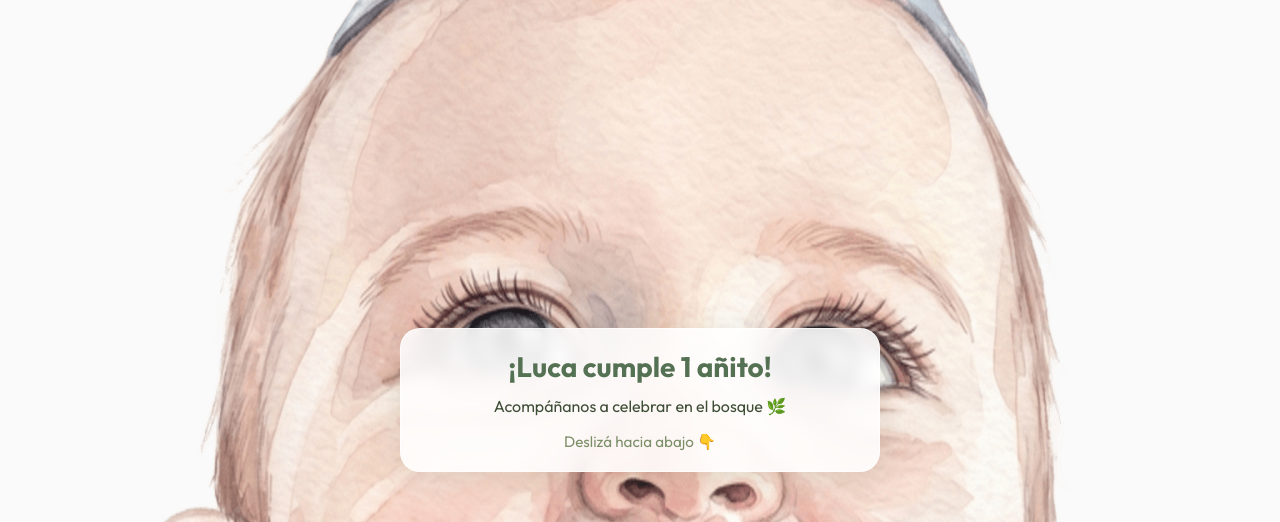
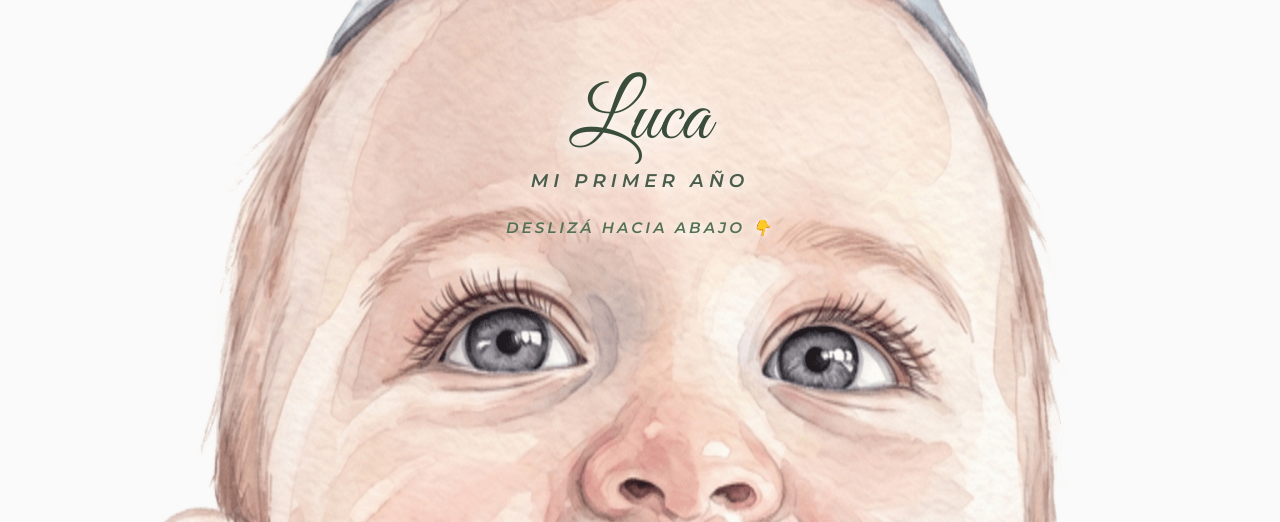
Before and after one commit to WalArg/invitacion_cumple, a React (Vite) app: page / in a window 1280 px wide. Shown: the top 522 px of the page. Built offline with nearby package versions, Linux system fonts and the light colour scheme.

Commit message:
Replace initial white box with floating calligraphy Luca title and Pluma style subtitle above head

```diff
--- a/index.html
+++ b/index.html
@@ -5,10 +5,10 @@
     <link rel="icon" type="image/svg+xml" href="/vite.svg" />
     <meta name="viewport" content="width=device-width, initial-scale=1.0, maximum-scale=1.0, user-scalable=no" />
     <title>¡Luca cumple 1 añito!</title>
-    <!-- Google Fonts: Outfit -->
+    <!-- Google Fonts: Outfit, Great Vibes, Alex Brush, Caveat & Montserrat -->
     <link rel="preconnect" href="https://fonts.googleapis.com">
     <link rel="preconnect" href="https://fonts.gstatic.com" crossorigin>
-    <link href="https://fonts.googleapis.com/css2?family=Outfit:wght@300;400;600;700&display=swap" rel="stylesheet">
+    <link href="https://fonts.googleapis.com/css2?family=Alex+Brush&family=Caveat:wght@400..700&family=Great+Vibes&family=Montserrat:ital,wght@0,300..700;1,300..700&family=Outfit:wght@300;400;600;700&display=swap" rel="stylesheet">
   </head>
   <body>
     <div id="root"></div>
--- a/src/App.jsx
+++ b/src/App.jsx
@@ -214,12 +214,10 @@ function App() {
 
       {/* Hero Header Section with luca.png background at the very top */}
       <div className="hero-header-wrapper">
-        <div className="app-container">
-          <div className="glass-card header-section">
-            <h1>¡Luca cumple 1 añito!</h1>
-            <p className="subtitle">Acompáñanos a celebrar en el bosque 🌿</p>
-            <div className="scroll-indicator">Deslizá hacia abajo 👇</div>
-          </div>
+        <div className="hero-typography-container">
+          <h1 className="luca-title">Luca</h1>
+          <p className="subtitle-primer-ano">MI PRIMER AÑO</p>
+          <div className="scroll-indicator-hero">Deslizá hacia abajo 👇</div>
         </div>
       </div>
 
--- a/src/index.css
+++ b/src/index.css
@@ -47,10 +47,60 @@ body {
   background-repeat: no-repeat;
   display: flex;
   flex-direction: column;
-  justify-content: center;
+  justify-content: flex-start;
   align-items: center;
-  padding: 40px 16px;
+  padding: 60px 16px 40px 16px;
   box-sizing: border-box;
+}
+
+/* Floating Hero Typography (No box, positioned above Luca's head) */
+.hero-typography-container {
+  width: 100%;
+  max-width: 440px;
+  text-align: center;
+  z-index: 10;
+  display: flex;
+  flex-direction: column;
+  align-items: center;
+  margin-top: 20px;
+}
+
+/* "Luca" - Calligraphy Brush Script font (Wonderful Branding style) */
+.luca-title {
+  font-family: 'Great Vibes', 'Alex Brush', 'Caveat', cursive;
+  font-size: 5.2rem;
+  font-weight: 400;
+  color: #3A4D3A;
+  margin: 0;
+  line-height: 0.95;
+  text-shadow: 0 2px 12px rgba(255, 255, 255, 0.9), 0 0 25px rgba(255, 255, 255, 0.95);
+}
+
+/* "MI PRIMER AÑO" - Slanted, tracked caps font (Pluma style) */
+.subtitle-primer-ano {
+  font-family: 'Montserrat', sans-serif;
+  font-size: 1.15rem;
+  font-weight: 600;
+  font-style: italic;
+  letter-spacing: 5px;
+  color: #4A5D4A;
+  margin-top: 10px;
+  margin-bottom: 26px;
+  text-transform: uppercase;
+  text-shadow: 0 2px 10px rgba(255, 255, 255, 0.95);
+}
+
+/* "DESLIZÁ HACIA ABAJO 👇" - Slanted, tracked caps font matching Pluma style */
+.scroll-indicator-hero {
+  font-family: 'Montserrat', sans-serif;
+  font-size: 0.95rem;
+  font-weight: 600;
+  font-style: italic;
+  letter-spacing: 3px;
+  color: #557153;
+  text-transform: uppercase;
+  animation: bounce 2s infinite;
+  text-shadow: 0 2px 10px rgba(255, 255, 255, 0.95);
 }
 
 /* Mobile-first container */
```
Also changed, not shown: 1 other file (tests, documents, lock files or other folders).
